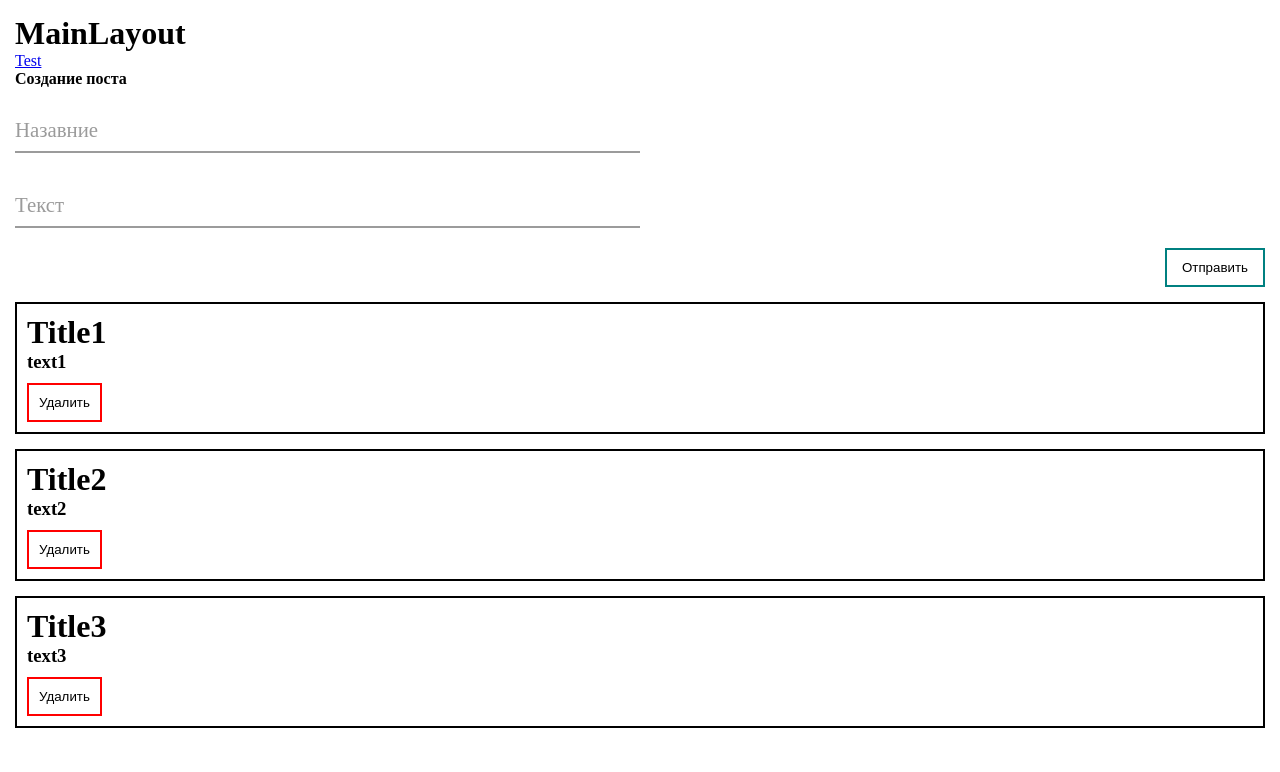
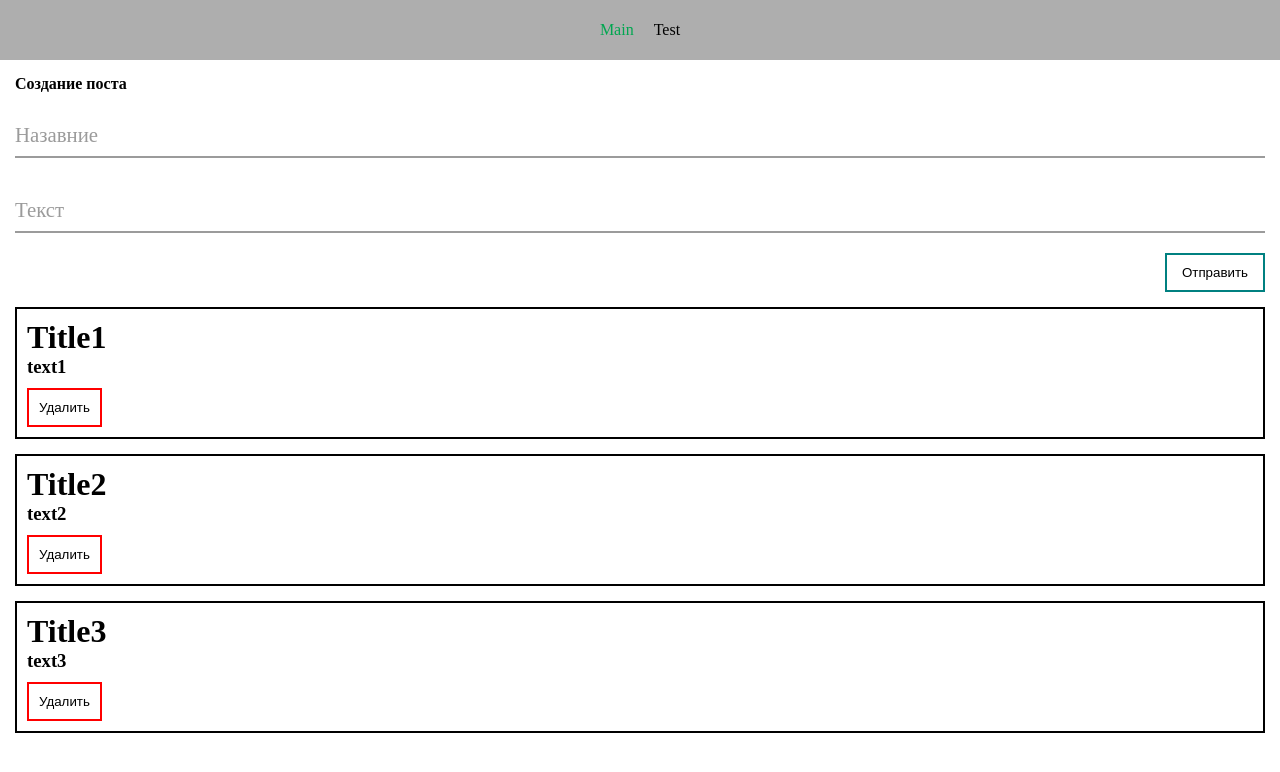
Before and after one commit to Linkhider/vue-test, a Vue app: page / in a window 1280 px wide. Shown: the top 772 px of the page. Built offline with nearby package versions, Linux system fonts and the light colour scheme.

Commit message:
Header with active links added

```diff
--- a/src/assets/main.css
+++ b/src/assets/main.css
@@ -3,6 +3,3 @@
   padding: 0;
   box-sizing: border-box;
 }
-#app {
-  padding: 15px;
-}
--- /dev/null
+++ b/src/components/AppLayoutHeader.vue
@@ -0,0 +1,40 @@
+<template>
+  <div class="header">
+    <router-link class="header__item" to="/">Main</router-link>
+    <router-link class="header__item" to="/test">Test</router-link>
+  </div>
+</template>
+<style scoped lang="scss">
+.header {
+  display: flex;
+  flex-direction: row;
+  align-items: center;
+  justify-content: center;
+  height: 60px;
+  width: 100%;
+  background: #aeaeae;
+  .router-link-active {
+    color: #00a650;
+  }
+  &__item {
+    position: relative;
+    color: black;
+    text-decoration: none;
+    padding: 10px;
+    &:after {
+      display: block;
+      position: absolute;
+      left: 0; /*изменить на right:0;, чтобы изменить направление подчёркивания */
+      width: 0; /*задаём длинну линии до наведения курсора*/
+      height: 2px; /*задаём ширину линии*/
+      background-color: #00a650; /*задаём цвет линии*/
+      content: "";
+      transition: width 0.3s ease-out; /*задаём время анимации*/
+    }
+    &:hover:after,
+    &:focus:after {
+      width: 100%; /*устанавливаем значение 100% чтобы ссылка подчёркивалась полностью*/
+    }
+  }
+}
+</style>
--- a/src/layouts/MainLayout.vue
+++ b/src/layouts/MainLayout.vue
@@ -1,6 +1,9 @@
+<script setup>
+import AppLayoutHeader from "@/components/AppLayoutHeader.vue";
+</script>
 <template>
   <div>
-    <h1>MainLayout</h1>
+    <app-layout-header />
     <slot />
   </div>
 </template>
--- a/src/router/index.js
+++ b/src/router/index.js
@@ -1,7 +1,7 @@
 import { createRouter, createWebHistory } from 'vue-router'
 import { reactive } from 'vue';
 import MainLayout from "@/layouts/MainLayout.vue";
-import EmptyLayout from "@/layouts/EmptyLayout.vue";
+//import EmptyLayout from "@/layouts/EmptyLayout.vue";
 
   export const routes= [
     {
@@ -12,7 +12,7 @@ import EmptyLayout from "@/layouts/EmptyLayout.vue";
     },
     {
       path: '/test',
-      meta: {layout: EmptyLayout},
+      meta: {layout: MainLayout},
       component: () => import('@/views/Test.vue')
     }
   ]
--- a/src/views/Notes.vue
+++ b/src/views/Notes.vue
@@ -1,9 +1,7 @@
 <script setup>
 import Post from '../components/Post.vue'
 import {ref} from 'vue'
-import { useRoute } from 'vue-router'
 
-const route = useRoute()
 let title = ref('')
 let text = ref('')
 const getInitialPosts =  () =>[
@@ -30,25 +28,39 @@ function addPost() {
     title: title.value,
     text: text.value,
   }
-  console.log(route.meta.layoutComponent)
   posts.value.push(newPost)
+  title.value = ''
+  text.value = ''
 }
 </script>
 
 <template>
   <main>
-    <router-link to="/test">Test</router-link>
-    <form class="inputs" @submit.prevent>
+    <form class="inputs" @submit.prevent="addPost">
       <h4>Создание поста</h4>
       <div class="form__group field">
-        <input v-model="title" type="text" class="form__field" placeholder="Name" name="name" id='name' required />
-        <label for="name" class="form__label">Назавние</label>
+        <input
+            v-model="title"
+            type="text"
+            class="form__field"
+            placeholder="Name"
+            name="title"
+            id='title'
+            required />
+        <label for="title" class="form__label">Назавние</label>
       </div>
       <div class="form__group field">
-        <input v-model="text" type="text" class="form__field" placeholder="Name" name="name" id='name' required />
-        <label for="name" class="form__label">Текст</label>
+        <input
+            v-model="text"
+            type="text"
+            class="form__field"
+            placeholder="Name"
+            name="text"
+            id='text'
+            required />
+        <label for="text" class="form__label">Текст</label>
       </div>
-      <button @click="addPost">Отправить</button>
+      <button type="submit">Отправить</button>
     </form>
     <TransitionGroup tag="div" name="fade" class="container">
       <Post
@@ -63,6 +75,9 @@ function addPost() {
 </template>
 
 <style scoped lang="scss">
+main{
+  padding: 15px;
+}
 $primary: #11998e;
 $secondary: #38ef7d;
 $black: #2c2c2c;
@@ -72,7 +87,7 @@ $gray: #9b9b9b;
   padding: 15px 0 0;
   margin-top: 10px;
   margin-bottom: 10px;
-  width: 50%;
+  width: 100%;
 }
 
 .form__field {
```
